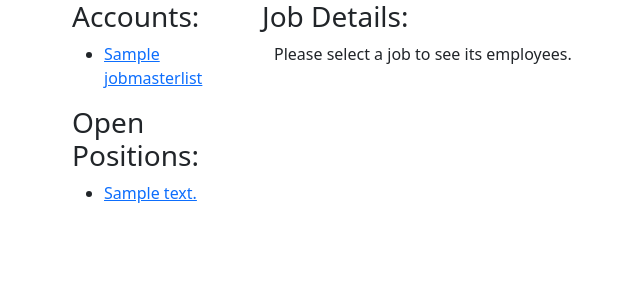
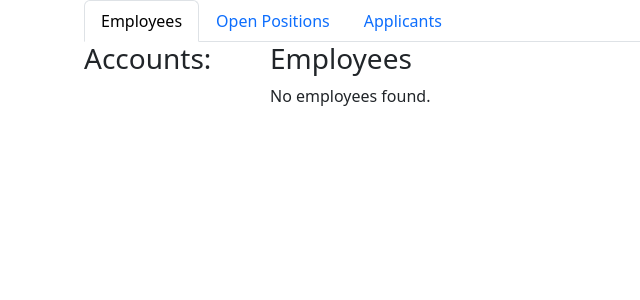
Before and after one commit to Coda0415/ATS, a Flask app: page /get_employees/1/1 in a window 1280 px wide. Shown: the top 300 px of the page, without its empty margins (10-650 px from the left). Run offline with Flask 3, Linux system fonts and the light colour scheme; a user stored in the database is signed in; tables that the repository leaves empty hold one stand-in row (values such as "Sample post"); some libraries are stand-ins or nearby versions.

Commit message:
changed the dashboard, fixed the modal.

```diff
--- a/templates/dashboard.html
+++ b/templates/dashboard.html
@@ -1,42 +1,40 @@
 {% extends "base.html" %}
 
 {% block title %}Dashboard{% endblock %}
-<head>
-    <link rel="stylesheet" href="https://cdnjs.cloudflare.com/ajax/libs/bootstrap/5.3.0/css/bootstrap.min.css">
-    <script src="https://cdnjs.cloudflare.com/ajax/libs/jquery/3.6.0/jquery.min.js"></script>
-<script src="https://cdnjs.cloudflare.com/ajax/libs/bootstrap/5.3.0/js/bootstrap.bundle.min.js"></script>
-</head>
+
 {% block content %}
-
-{% set displayed_jobs = [] %}
-{% set show_open_positions_table = request.endpoint.endswith('open_positions_by_job') %}
+    <div class="container">
+        <div class="row">
+            <div class="col">
+                <ul class="nav nav-tabs">
+                    <li class="nav-item">
+                        <a class="nav-link {% if selected_menu == 'employees' %}active{% endif %}" href="{{ url_for('dashboard.dashboard_view_menu', menu='employees') }}">Employees</a>
+                    </li>
+                    <li class="nav-item">
+                        <a class="nav-link {% if selected_menu == 'open_positions' %}active{% endif %}" href="{{ url_for('dashboard.dashboard_view_menu', menu='open_positions') }}">Open Positions</a>
+                    </li>
+                    <li class="nav-item">
+                        <a class="nav-link {% if selected_menu == 'applicants' %}active{% endif %}" href="{{ url_for('dashboard.dashboard_view_menu', menu='applicants') }}">Applicants</a>
+                    </li>
+                </ul>
+            </div>
+        </div>
 
         <div class="row">
             <div class="col-md-2">
                 <h3>Accounts:</h3>
                 <ul>
-                {% for job in jobs %}
-                <li><a href="{{ url_for('dashboard.get_employees', job_name=job.jobname, job_number=job.jobnumber) }}">{{ job.jobname }}</a></li>
-                {% endfor %}
-            </ul>
-            <h3>Open Positions:</h3>
-            <ul>
-                {% for position in open_positions %}
-                {% if position.jobdescription not in displayed_jobs %}
-                    {% set displayed_jobs = displayed_jobs.append(position.jobdescription) %}
-                    <li><a href="{{ url_for('dashboard.open_positions_by_job', job_name=position.jobdescription) }}">{{ position.jobdescription }}</a></li>
-                {% endif %}
+                    {% for account in accounts %}
+                        <li><a href="{{ url_for('dashboard.get_employees', job_name=account.jobname, job_number=account.jobnumber) }}">{{ account.jobname }}</a></li>
                     {% endfor %}
                 </ul>
             </div>
 
             <div class="col-md-10">
-            <h3>Job Details:</h3>
-            <div class="container">
+                {% if selected_menu == 'employees' %}
+                    <h3>Employees</h3>
                     {% if employees %}
                         <table class="table">
-    <thead>
-        <tr>
                             <thead>
                                 <tr>
                                     <th>Employee Number</th>
@@ -44,10 +42,7 @@
                                     <th>Last Name</th>
                                     <th>Hire Date</th>
                                     <th>Employment Type</th>
-        <th>Actions</th> <!-- Add this line -->
-    </tr>
-</thead>
-
+                                    <th>Actions</th>
                                 </tr>
                             </thead>
                             <tbody>
@@ -60,70 +55,24 @@
                                         <td>{{ employee.employmenttype }}</td>
                                         <td>
                                             <a href="{{ url_for('employeetermform.employeetermform', job_number=employee.jobnumber, team_member_name=employee.firstname ~ ' ' ~ employee.lastname, employee_number=employee.employeenumber, jobname=employee.jobname) }}">Term Employee</a>
-
-    </td> <!-- Add this line -->
-</tr>
-{% endfor %}
-
-        {% if not show_open_positions_table %}
-            {% for position in open_positions %}
-                {% if position.jobdescription == job_name %}
-                    <tr>
-                        <td>{{ position.positionid }}</td>
-                        <td>Open Position</td>
-                        <td>{{ position.employmenttype }}</td>
-                        <td>{{ position.shift }}</td>
-                        <td>Open Position</td>
-                    </tr>
-                {% endif %}
-            {% endfor %}
-        {% endif %}
-    </tbody>
-</table>
-                <div class="col-md-10">
-
-        <!-- Existing employees table code... -->
-
-        {% if applicants %}
-    <h3>Applicants:</h3>
-    <table class="table">
-        <thead>
-            <tr>
-                <th>Applicant Status</th>
-                <th>First Name</th>
-                <th>Last Name</th>
-                <th>Actions</th> <!-- Add this line -->
-            </tr>
-        </thead>
-        <tbody>
-            {% for applicant in applicants %}
-                <tr>
-                    <td>{{ applicant.applicantstatus }}</td>
-                    <td>{{ applicant.firstname }}</td>
-                    <td>{{ applicant.lastname }}</td>
-                    <td>
-                        <a href="#" data-bs-toggle="modal" data-bs-target="#applicantModal{{ applicant.applicantid }}">View Applicant</a>
                                         </td>
                                     </tr>
                                 {% endfor %}
                             </tbody>
                         </table>
+                    {% else %}
+                        <p>No employees found.</p>
                     {% endif %}
-</div>
-                {% else %}
-                <p>Please select a job to see its employees.</p>
-                {% endif %}
-            </div>
-            {% if job_name and show_open_positions_table %}
-            <h2>Open Positions for {{ job_name }}</h2>
+                {% elif selected_menu == 'open_positions' %}
+                    <h3>Open Positions</h3>
+                    {% if open_positions %}
                         <table class="table">
                             <thead>
                                 <tr>
-            <th>Employee Number</th>
-            <th>First Name</th>
-            <th>Last Name</th>
-            <th>Hire Date</th>
+                                    <th>Position ID</th>
+                                    <th>Job Description</th>
                                     <th>Employment Type</th>
+                                    <th>Shift</th>
                                     <th>Status</th>
                                 </tr>
                             </thead>
@@ -131,7 +80,7 @@
                                 {% for position in open_positions %}
                                     <tr>
                                         <td>{{ position.positionid }}</td>
-            <td>{{ position.jobtitle }}</td>
+                                        <td>{{ position.jobdescription }}</td>
                                         <td>{{ position.employmenttype }}</td>
                                         <td>{{ position.shift }}</td>
                                         <td>Open Position</td>
@@ -139,16 +88,51 @@
                                 {% endfor %}
                             </tbody>
                         </table>
+                    {% else %}
+                        <p>No open positions found.</p>
+                    {% endif %}
+                {% elif selected_menu == 'applicants' %}
+                    <h3>Applicants</h3>
+                    {% if all_applicants %}
+                        <table class="table">
+                            <thead>
+                                <tr>
+                                    <th>Applicant Status</th>
+                                    <th>First Name</th>
+                                    <th>Last Name</th>
+                                    <th>Job Number</th>
+                                    <th></th>
+                                </tr>
+                            </thead>
+                            <tbody>
+                                {% for applicant in all_applicants %}
+                                    <tr>
+                                        <td>{{ applicant.applicantstatus }}</td>
+                                        <td>{{ applicant.firstname }}</td>
+                                        <td>{{ applicant.lastname }}</td>
+                                        <td>{{ applicant.jobnumber }}</td>
+                                        <td>
+                                            <a href="#" data-bs-toggle="modal" data-bs-target="#applicantModal{{ applicant.applicantid }}">View Applicant</a>
+                                        </td>
+
+                                    </tr>
+                                {% endfor %}
+                            </tbody>
+                        </table>
+                    {% else %}
+                        <p>No applicants found.</p>
+                    {% endif %}
                 {% endif %}
             </div>
         </div>
-{% for applicant in applicants %}
+
+        {% for applicant in all_applicants %}
             <div class="modal fade" id="applicantModal{{ applicant.applicantid }}" tabindex="-1" role="dialog" aria-labelledby="applicantModalLabel{{ applicant.applicantid }}" aria-hidden="true">
                 <div class="modal-dialog" role="document">
                     <div class="modal-content">
                         <div class="modal-header">
                             <h5 class="modal-title" id="applicantModalLabel{{ applicant.applicantid }}">View Applicant Data</h5>
-                        <button type="button" class="close" data-dismiss="modal" aria-label="Close">
+                            <button type="button" class="close" data-bs-dismiss="modal" aria-label="Close">
                                 <span aria-hidden="true">&times;</span>
                             </button>
                         </div>
@@ -163,6 +147,7 @@
                 </div>
             </div>
         {% endfor %}
+    </div>
 
     <!-- Add the following JavaScript code -->
     <script>
@@ -181,7 +166,7 @@
 
         // Add event listeners to close buttons of all modals
         $(document).ready(function() {
-        $('[data-dismiss="modal"]').on('click', function() {
+            $('[data-bs-dismiss="modal"]').on('click', function() {
                 var modalId = $(this).closest('.modal').attr('id');
                 closeModal(modalId);
             });
```
Also changed, not shown: main/dashboard.py (+41 -27 lines). Lines whose indentation alone changed are shown as unchanged.
